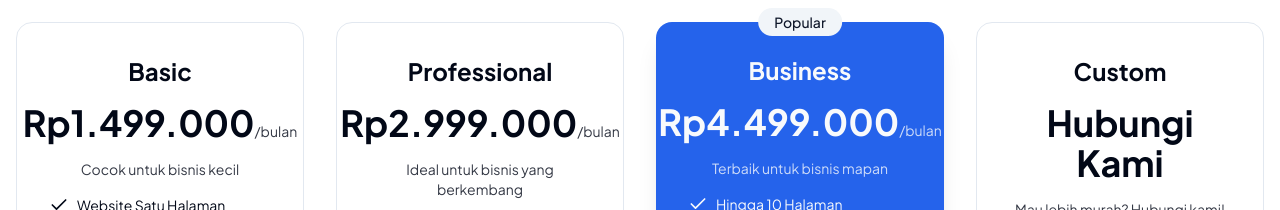
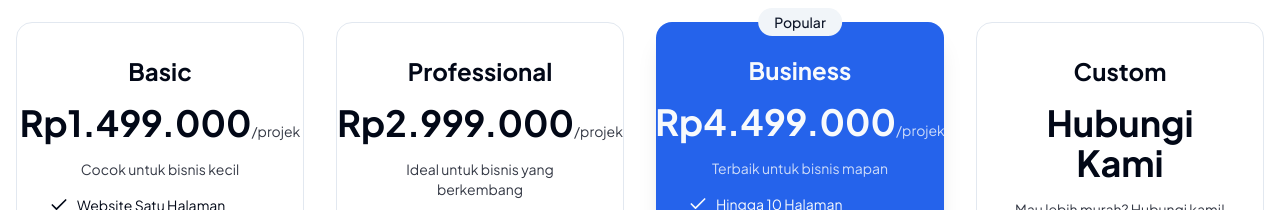
Before and after one commit to ahmakbardev/statprove, a Next.js app: page / in a window 1280 px wide. Shown: the part 2280-2490 px from the top of the page. Built offline with nearby package versions, Linux system fonts and the light colour scheme.

Commit message:
Update pricing on home

```diff
--- a/app/page.tsx
+++ b/app/page.tsx
@@ -147,7 +147,7 @@ export default function Home() {
     {
       name: "Basic",
       price: "Rp1.499.000",
-      period: "/bulan",
+      period: "/projek",
       description: "Cocok untuk bisnis kecil",
       features: [
         "Website Satu Halaman",
@@ -159,7 +159,7 @@ export default function Home() {
     {
       name: "Professional",
       price: "Rp2.999.000",
-      period: "/bulan",
+      period: "/projek",
       description: "Ideal untuk bisnis yang berkembang",
       features: [
         "Hingga 5 Halaman",
@@ -172,7 +172,7 @@ export default function Home() {
     {
       name: "Business",
       price: "Rp4.499.000",
-      period: "/bulan",
+      period: "/projek",
       description: "Terbaik untuk bisnis mapan",
       features: [
         "Hingga 10 Halaman",
```
